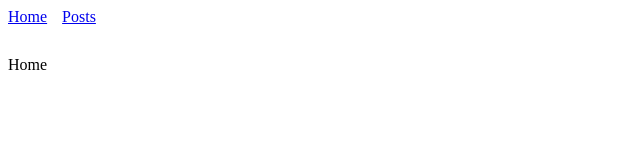
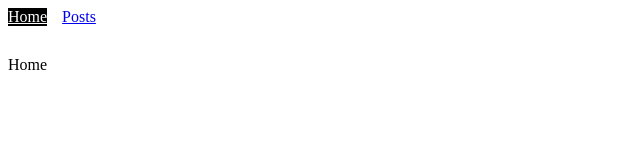
Before and after one commit to aloshvp/react-router-dom-tutorial, a React (Vite) app: page / in a window 1280 px wide. Shown: the top 160 px of the page, without its empty margins (0-640 px from the left). Built offline with nearby package versions, Linux system fonts and the light colour scheme.

Commit message:
fetch data

```diff
--- a/src/App.css
+++ b/src/App.css
@@ -3,3 +3,8 @@
   gap: 15px;
   margin: 0 0 30px;
 }
+
+.active {
+  background-color: #000;
+  color: #fff;
+}
--- a/src/components/Header.jsx
+++ b/src/components/Header.jsx
@@ -1,11 +1,11 @@
 import React from 'react'
-import { Link } from 'react-router-dom'
+import { Link, NavLink } from 'react-router-dom'
 
 const Header = () => {
     return (
         <header className='header'>
-            <Link to="/">Home</Link>
-            <Link to="/posts">Posts</Link>
+            <NavLink to="/">Home</NavLink>
+            <NavLink to="/posts">Posts</NavLink>
         </header >
     )
 }
--- a/src/pages/PostList.jsx
+++ b/src/pages/PostList.jsx
@@ -1,8 +1,32 @@
-import React from 'react'
+import React, { useEffect, useState } from 'react'
 
 const PostList = () => {
+
+    const [postData, setPostData] = useState([]);
+
+    useEffect(() => {
+        fetchPostData();
+    })
+
+    const fetchPostData = async () => {
+        const data = await fetch("https://jsonplaceholder.typicode.com/posts?_limit=10");
+        const json = await data.json();
+        setPostData(json);
+    }
+
     return (
-        <div>PostList</div>
+        <>
+            <div>PostList</div>
+            <div>
+                {postData?.map((post) => (
+                    <React.Fragment key={post?.id}>
+                        <h2>{post.title}</h2>
+                        <p>{post.body}</p>
+                    </React.Fragment>
+                ))
+                }
+            </div >
+        </>
     )
 }
 
```
